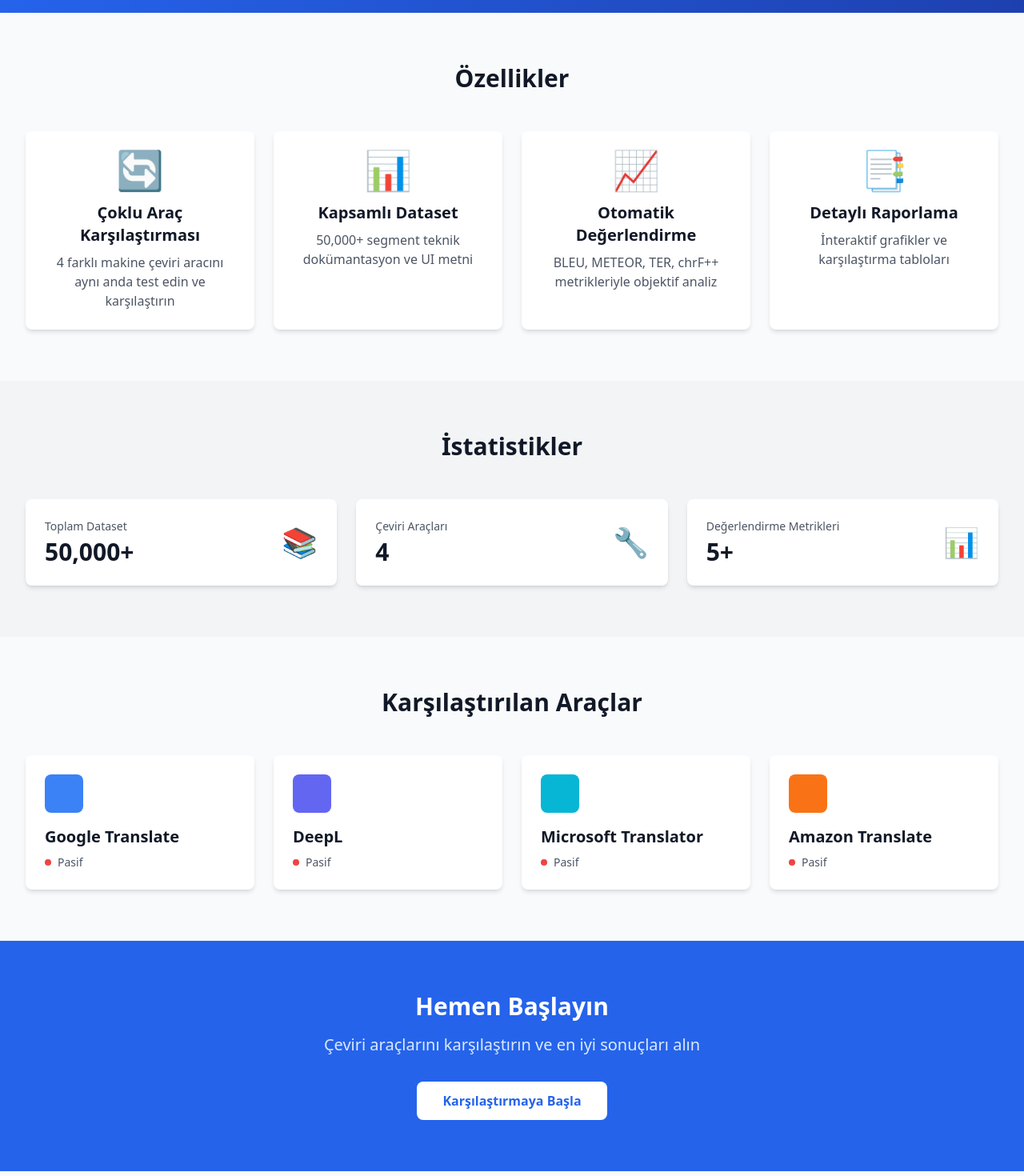
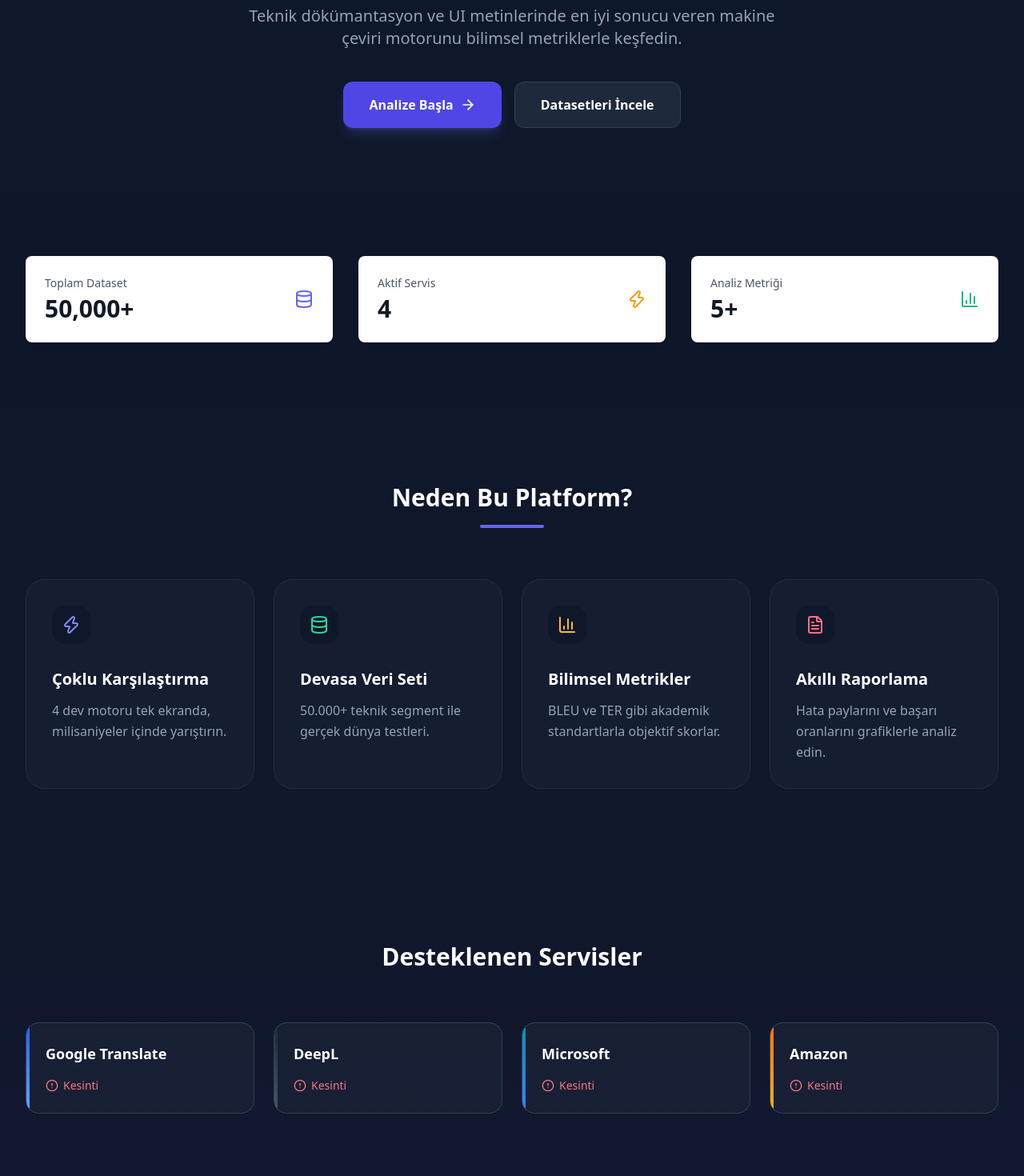
Before and after one commit to talha-eren/Comparative_Analysis_of_Machine_Translation_Tools_on_Technical_and_UI_Texts, a React (Vite) app in the folder frontend/: page / in a window 1280 px wide. Shown: the part 420-1890 px from the top of the page at 80% size. Built offline with nearby package versions, Linux system fonts and the light colour scheme; no server answers.

Commit message:
Update frontend

```diff
--- a/frontend/src/pages/Home.jsx
+++ b/frontend/src/pages/Home.jsx
@@ -2,6 +2,15 @@
 import { useEffect, useState } from 'react'
 import { getTranslatorsStatus } from '../services/api'
 import StatCard from '../components/StatCard'
+import {
+  Zap,
+  Database,
+  BarChart3,
+  FileText,
+  ArrowRight,
+  CheckCircle2,
+  AlertCircle
+} from 'lucide-react' // Lucide-react modern bir standarttır
 
 function Home() {
   const [translatorsStatus, setTranslatorsStatus] = useState({})
@@ -21,141 +30,151 @@
 
   const features = [
     {
-      title: 'Çoklu Araç Karşılaştırması',
-      description: '4 farklı makine çeviri aracını aynı anda test edin ve karşılaştırın',
-      icon: '🔄'
+      title: 'Çoklu Karşılaştırma',
+      description: '4 dev motoru tek ekranda, milisaniyeler içinde yarıştırın.',
+      icon: <Zap className="w-6 h-6 text-indigo-400" />,
+      color: 'blue'
     },
     {
-      title: 'Kapsamlı Dataset',
-      description: '50,000+ segment teknik dokümantasyon ve UI metni',
-      icon: '📊'
+      title: 'Devasa Veri Seti',
+      description: '50.000+ teknik segment ile gerçek dünya testleri.',
+      icon: <Database className="w-6 h-6 text-emerald-400" />,
+      color: 'emerald'
     },
     {
-      title: 'Otomatik Değerlendirme',
-      description: 'BLEU, METEOR, TER, chrF++ metrikleriyle objektif analiz',
-      icon: '📈'
+      title: 'Bilimsel Metrikler',
+      description: 'BLEU ve TER gibi akademik standartlarla objektif skorlar.',
+      icon: <BarChart3 className="w-6 h-6 text-amber-400" />,
+      color: 'amber'
     },
     {
-      title: 'Detaylı Raporlama',
-      description: 'İnteraktif grafikler ve karşılaştırma tabloları',
-      icon: '📑'
+      title: 'Akıllı Raporlama',
+      description: 'Hata paylarını ve başarı oranlarını grafiklerle analiz edin.',
+      icon: <FileText className="w-6 h-6 text-rose-400" />,
+      color: 'rose'
     }
   ]
 
   const tools = [
-    { name: 'Google Translate', key: 'google', color: 'bg-blue-500' },
-    { name: 'DeepL', key: 'deepl', color: 'bg-indigo-500' },
-    { name: 'Microsoft Translator', key: 'microsoft', color: 'bg-cyan-500' },
-    { name: 'Amazon Translate', key: 'amazon', color: 'bg-orange-500' }
+    { name: 'Google Translate', key: 'google', color: 'from-blue-600 to-blue-400' },
+    { name: 'DeepL', key: 'deepl', color: 'from-slate-800 to-slate-600' },
+    { name: 'Microsoft', key: 'microsoft', color: 'from-cyan-600 to-blue-500' },
+    { name: 'Amazon', key: 'amazon', color: 'from-orange-500 to-yellow-500' }
   ]
 
   return (
-    <div className="min-h-screen">
+    <div className="min-h-screen bg-[#0f172a] text-slate-200 selection:bg-indigo-500/30">
       {/* Hero Section */}
-      <div className="bg-gradient-to-r from-primary-600 to-primary-800 text-white">
-        <div className="max-w-7xl mx-auto px-4 sm:px-6 lg:px-8 py-24">
-          <div className="text-center">
-            <h1 className="text-5xl font-bold mb-6">
-              Makine Çeviri Araçlarının Karşılaştırmalı Analizi
+      <section className="relative overflow-hidden pt-32 pb-20">
+        {/* Arka plan ışık oyunları */}
+        <div className="absolute top-0 left-1/2 -translate-x-1/2 w-full h-full bg-[radial-gradient(circle_at_top,_var(--tw-gradient-stops))] from-indigo-500/20 via-transparent to-transparent -z-10" />
+
+        <div className="max-w-7xl mx-auto px-4 sm:px-6 lg:px-8 text-center">
+          <span className="inline-block px-4 py-1.5 mb-6 text-sm font-medium tracking-wider text-indigo-400 uppercase bg-indigo-500/10 border border-indigo-500/20 rounded-full">
+            v2.0 Şimdi Yayında
+          </span>
+          <h1 className="text-5xl md:text-7xl font-extrabold tracking-tight text-white mb-8 bg-clip-text text-transparent bg-gradient-to-b from-white to-slate-400">
+            Çeviri Kalitesini <br />
+            <span className="text-indigo-500">Verilerle Ölçün</span>
           </h1>
-            <p className="text-xl mb-8 text-primary-100">
-              Teknik ve UI Metinlerinde İngilizce-Türkçe Çeviri Kalitesi Değerlendirmesi
+          <p className="max-w-2xl mx-auto text-lg md:text-xl text-slate-400 mb-10 leading-relaxed">
+            Teknik dökümantasyon ve UI metinlerinde en iyi sonucu veren makine çeviri motorunu bilimsel metriklerle keşfedin.
           </p>
-            <div className="flex justify-center gap-4">
+          <div className="flex flex-col sm:flex-row justify-center gap-4">
             <Link
               to="/compare"
-                className="px-8 py-3 bg-white text-primary-600 rounded-lg font-semibold hover:bg-gray-100 transition-colors"
+              className="group flex items-center justify-center px-8 py-4 bg-indigo-600 text-white rounded-xl font-bold hover:bg-indigo-500 transition-all shadow-lg shadow-indigo-500/25"
             >
-                Hemen Dene
+              Analize Başla
+              <ArrowRight className="ml-2 w-5 h-5 group-hover:translate-x-1 transition-transform" />
             </Link>
             <Link
               to="/datasets"
-                className="px-8 py-3 bg-primary-700 text-white rounded-lg font-semibold hover:bg-primary-600 transition-colors"
+              className="px-8 py-4 bg-slate-800 text-white border border-slate-700 rounded-xl font-bold hover:bg-slate-700 transition-all"
             >
-                Dataset'leri İncele
+              Datasetleri İncele
             </Link>
           </div>
         </div>
+      </section>
+
+      {/* Statistics Section (Bento Style) */}
+      <section className="py-20 bg-slate-900/50">
+        <div className="max-w-7xl mx-auto px-4 sm:px-6 lg:px-8">
+          <div className="grid grid-cols-1 md:grid-cols-3 gap-8">
+            <StatCard title="Toplam Dataset" value="50,000+" icon={<Database className="text-indigo-500" />} />
+            <StatCard title="Aktif Servis" value="4" icon={<Zap className="text-amber-500" />} />
+            <StatCard title="Analiz Metriği" value="5+" icon={<BarChart3 className="text-emerald-500" />} />
           </div>
         </div>
+      </section>
 
       {/* Features Section */}
-      <div className="max-w-7xl mx-auto px-4 sm:px-6 lg:px-8 py-16">
-        <h2 className="text-3xl font-bold text-center mb-12">Özellikler</h2>
+      <section className="py-24 max-w-7xl mx-auto px-4 sm:px-6 lg:px-8">
+        <div className="text-center mb-16">
+          <h2 className="text-3xl font-bold text-white mb-4">Neden Bu Platform?</h2>
+          <div className="h-1 w-20 bg-indigo-500 mx-auto rounded-full" />
+        </div>
 
         <div className="grid grid-cols-1 md:grid-cols-2 lg:grid-cols-4 gap-6">
           {features.map((feature, index) => (
-            <div key={index} className="card text-center">
-              <div className="text-5xl mb-4">{feature.icon}</div>
-              <h3 className="text-xl font-semibold mb-2">{feature.title}</h3>
-              <p className="text-gray-600">{feature.description}</p>
+            <div key={index} className="group p-8 bg-slate-800/40 border border-slate-700/50 rounded-3xl hover:border-indigo-500/50 transition-all duration-300">
+              <div className="mb-6 inline-block p-3 bg-slate-900 rounded-2xl group-hover:scale-110 transition-transform">
+                {feature.icon}
+              </div>
+              <h3 className="text-xl font-bold text-white mb-3">{feature.title}</h3>
+              <p className="text-slate-400 leading-relaxed">{feature.description}</p>
             </div>
           ))}
         </div>
+      </section>
+
+      {/* Tools Section */}
+      <section className="py-24 bg-gradient-to-b from-transparent to-indigo-950/20">
+        <div className="max-w-7xl mx-auto px-4 sm:px-6 lg:px-8">
+          <h2 className="text-3xl font-bold text-center text-white mb-16">Desteklenen Servisler</h2>
+
+          <div className="grid grid-cols-1 sm:grid-cols-2 lg:grid-cols-4 gap-6">
+            {tools.map((tool) => {
+              const isActive = translatorsStatus[tool.key]?.available;
+              return (
+                <div key={tool.key} className="relative overflow-hidden p-6 bg-slate-800/50 border border-slate-700 rounded-2xl transition-all hover:-translate-y-1">
+                  <div className={`absolute top-0 left-0 w-1 h-full bg-gradient-to-b ${tool.color}`} />
+                  <h3 className="text-lg font-bold text-white mb-4">{tool.name}</h3>
+                  <div className="flex items-center gap-2">
+                    {isActive ? (
+                      <div className="flex items-center text-emerald-400 text-sm font-medium">
+                        <CheckCircle2 className="w-4 h-4 mr-1.5" /> Aktif
                       </div>
-
-      {/* Statistics Section */}
-      <div className="bg-gray-100 py-16">
-        <div className="max-w-7xl mx-auto px-4 sm:px-6 lg:px-8">
-          <h2 className="text-3xl font-bold text-center mb-12">İstatistikler</h2>
-
-          <div className="grid grid-cols-1 md:grid-cols-3 gap-6">
-            <StatCard
-              title="Toplam Dataset"
-              value="50,000+"
-              icon="📚"
-            />
-            <StatCard
-              title="Çeviri Araçları"
-              value="4"
-              icon="🔧"
-            />
-            <StatCard
-              title="Değerlendirme Metrikleri"
-              value="5+"
-              icon="📊"
-            />
+                    ) : (
+                      <div className="flex items-center text-rose-400 text-sm font-medium">
+                        <AlertCircle className="w-4 h-4 mr-1.5" /> Kesinti
+                      </div>
+                    )}
                   </div>
                 </div>
-      </div>
-
-      {/* Tools Section */}
-      <div className="max-w-7xl mx-auto px-4 sm:px-6 lg:px-8 py-16">
-        <h2 className="text-3xl font-bold text-center mb-12">Karşılaştırılan Araçlar</h2>
-
-        <div className="grid grid-cols-1 md:grid-cols-2 lg:grid-cols-4 gap-6">
-          {tools.map((tool) => (
-            <div key={tool.key} className="card">
-              <div className={`w-12 h-12 ${tool.color} rounded-lg mb-4`}></div>
-              <h3 className="text-xl font-semibold mb-2">{tool.name}</h3>
-              <div className="flex items-center gap-2">
-                <span className={`w-2 h-2 rounded-full ${
-                  translatorsStatus[tool.key]?.available ? 'bg-green-500' : 'bg-red-500'
-                }`}></span>
-                <span className="text-sm text-gray-600">
-                  {translatorsStatus[tool.key]?.available ? 'Aktif' : 'Pasif'}
-                </span>
+              );
+            })}
           </div>
         </div>
-          ))}
-        </div>
-      </div>
+      </section>
 
-      {/* CTA Section */}
-      <div className="bg-primary-600 text-white py-16">
-        <div className="max-w-7xl mx-auto px-4 sm:px-6 lg:px-8 text-center">
-          <h2 className="text-3xl font-bold mb-4">Hemen Başlayın</h2>
-          <p className="text-xl mb-8 text-primary-100">
-            Çeviri araçlarını karşılaştırın ve en iyi sonuçları alın
+      {/* Final CTA */}
+      <section className="py-20 px-4">
+        <div className="max-w-5xl mx-auto bg-gradient-to-r from-indigo-600 to-violet-700 rounded-[2.5rem] p-12 text-center relative overflow-hidden shadow-2xl shadow-indigo-500/20">
+          <div className="absolute top-0 right-0 -mr-20 -mt-20 w-64 h-64 bg-white/10 rounded-full blur-3xl" />
+          <h2 className="text-3xl md:text-4xl font-bold text-white mb-6">Objektif Karşılaştırmaya Hazır mısınız?</h2>
+          <p className="text-indigo-100 mb-10 text-lg max-w-xl mx-auto">
+            Kendi metinlerinizi yükleyin veya hazır datasetlerimizi kullanarak en doğru çeviri motorunu hemen bulun.
           </p>
           <Link
             to="/compare"
-            className="inline-block px-8 py-3 bg-white text-primary-600 rounded-lg font-semibold hover:bg-gray-100 transition-colors"
+            className="inline-block px-10 py-4 bg-white text-indigo-600 rounded-xl font-bold text-lg hover:bg-slate-100 transition-colors"
           >
-            Karşılaştırmaya Başla
+            Hemen Ücretsiz Dene
           </Link>
         </div>
-      </div>
+      </section>
     </div>
   )
 }
```
Lines whose indentation alone changed are shown as unchanged.
